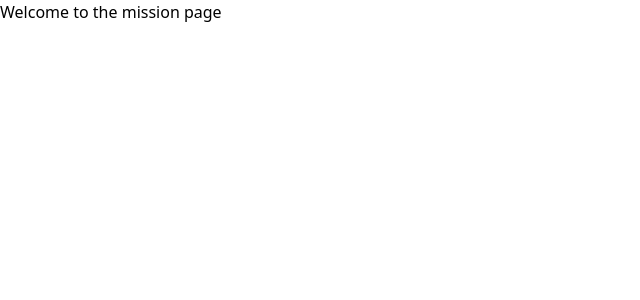
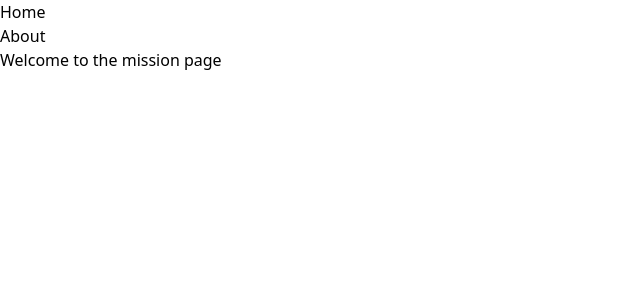
Before and after one commit to BugHunter-SN/print-forge, a Next.js app: page /about/mission in a window 1280 px wide. Shown: the top 300 px of the page, without its empty margins (0-640 px from the left). Built offline with nearby package versions, Linux system fonts and the light colour scheme.

Commit message:
add a heade component to the page

```diff
--- /dev/null
+++ b/app/components/header.tsx
@@ -0,0 +1,19 @@
+import Link from 'next/link'
+import React from 'react'
+
+export default function Header() {
+  return (
+    <header>
+      <nav>
+        <ul>
+          <li>
+            <Link href="/">Home</Link>
+          </li>
+            <li>
+            <Link href="/about">About</Link>
+            </li>
+        </ul>
+      </nav>
+    </header>
+  )
+}
--- a/app/layout.tsx
+++ b/app/layout.tsx
@@ -1,4 +1,5 @@
 import "./globals.css";
+import Header from "./components/header";
 
 export default function RootLayout({
   children,
@@ -8,6 +9,7 @@
   return (
     <html lang="en">
       <body>
+        <Header />
         {children}
       </body>
     </html>
```
